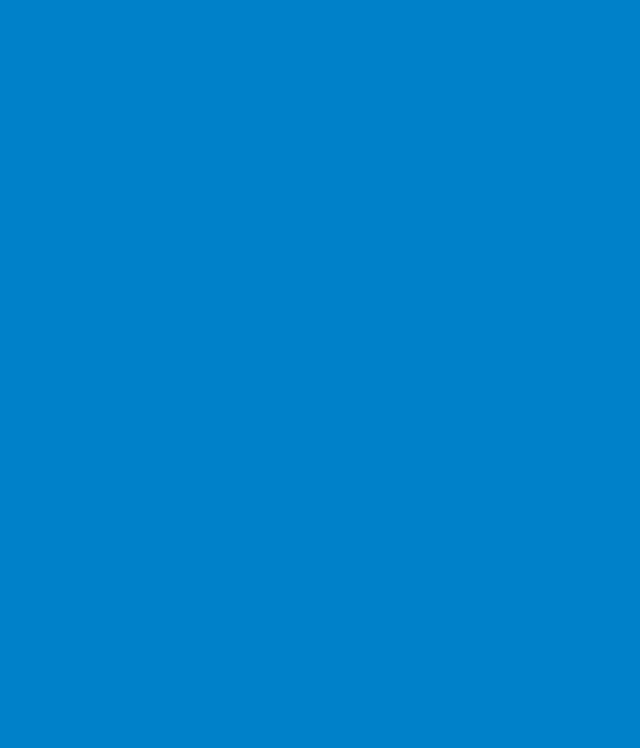
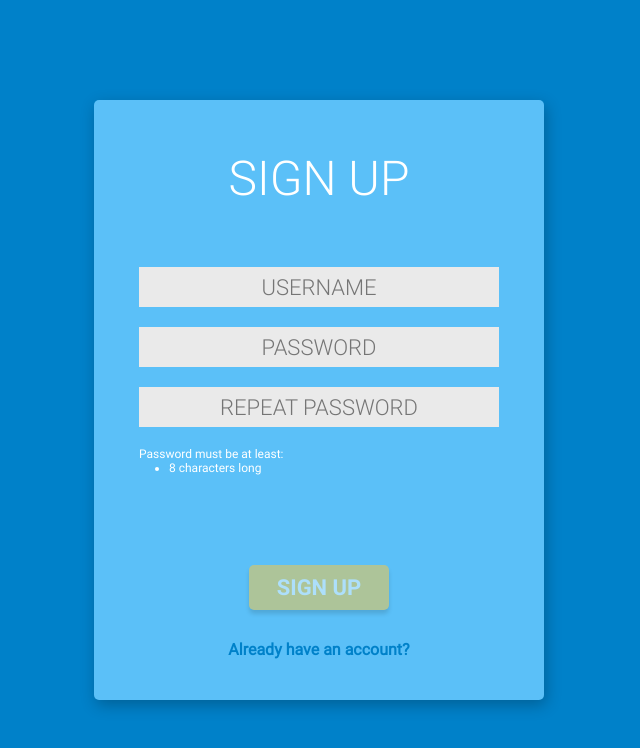
Before and after one commit to Mikael-Kolehmainen/node-chat-application, a React (Create React App) app in the folder client/: page / in a window 1280 px wide. Shown: the top 748 px of the page, without its empty margins (321-961 px from the left). Built offline with nearby package versions, Linux system fonts and the light colour scheme.

Commit message:
Front-end for sign-up/sign-in

```diff
--- a/client/src/App.js
+++ b/client/src/App.js
@@ -4,12 +4,14 @@ import { BrowserRouter as Router, Route, Routes } from 'react-router-dom';
 
 import Chat from './components/Chat';
 import SignUp from './components/SignUp';
+import SignIn from './components/SignIn';
 
 export default function App() {
   return (
     <Router>
       <Routes>
         <Route index exact path="/" element={<SignUp />} />
+        <Route path="/sign-in" element={<SignIn />} />
         <Route path="/chat" element={<Chat />} />
       </Routes>
     </Router>
--- /dev/null
+++ b/client/src/components/SignIn.js
@@ -0,0 +1,17 @@
+
+
+export default function SignIn() {
+  return (
+    <section>
+      <article className="box sign-in">
+        <h1>SIGN IN</h1>
+        <form>
+          <input type="text" name="username" placeholder="USERNAME" maxLength={25} className="input-field" />
+          <input type="password" name="pw" placeholder="PASSWORD" maxLength={25} className="input-field" />
+          <input type="submit" name="sign-in" value="SIGN IN" className="btn" />
+        </form>
+        <a href="/">New?</a>
+      </article>
+    </section>
+  );
+}
--- a/client/src/components/SignUp.js
+++ b/client/src/components/SignUp.js
@@ -1,10 +1,55 @@
-
+import { useState } from "react";
 
 export default function SignUp() {
+  const [passwordField, setPasswordField] = useState("");
+  const [repeatPasswordField, setRepeatPasswordField] = useState("");
+  const [passwordValidationMsg, setPasswordValidationMsg] = useState("");
+  const [disableSubmitBtn, setDisableSubmitBtn] = useState(true);
+  const [passwordLengthValidationColor, setPasswordLengthValidationColor] = useState({color: "white"});
+
+  const savePassword = (event) => {
+    setPasswordField(event.target.value);
+  }
+
+  const saveRepeatPassword = (event) => {
+    setRepeatPasswordField(event.target.value);
+  }
+
+  const validatePassword = (event) => {
+    if (passwordField === repeatPasswordField) {
+      setDisableSubmitBtn(false);
+      setPasswordValidationMsg("");
+    } else {
+      setDisableSubmitBtn(true);
+      setPasswordValidationMsg("Passwords don't match");
+    }
+
+    if (passwordField.length < 8) {
+      setDisableSubmitBtn(true);
+      setPasswordLengthValidationColor({color: "red"});
+    } else {
+      setPasswordLengthValidationColor({color: "white"});
+    }
+  }
+
   return(
     <section>
-      <article>
-
+      <article className="box sign-up">
+        <h1>SIGN UP</h1>
+        <form>
+          <input type="text" name="username" placeholder="USERNAME" className="input-field" maxLength={25} />
+          <input type="password" onChange={savePassword} onBlur={validatePassword} name="pw" maxLength={25} placeholder="PASSWORD" className="input-field" />
+          <input type="password" onChange={saveRepeatPassword} onBlur={validatePassword} name="repeat-pw" maxLength={25} placeholder="REPEAT PASSWORD" className="input-field" />
+          <p id="validation-msg">{passwordValidationMsg}</p>
+          <div className="small-notice">
+              <p>Password must be at least:</p>
+              <ul>
+                  <li style={passwordLengthValidationColor}>8 characters long</li>
+              </ul>
+          </div>
+          <input type="submit" name="sign-up" value="SIGN UP" className="btn" disabled={disableSubmitBtn} />
+        </form>
+        <a href="/sign-in">Already have an account?</a>
       </article>
     </section>
   );
--- a/client/src/styles/css/main.css
+++ b/client/src/styles/css/main.css
@@ -156,6 +156,16 @@ section .chat {
       left: 70%;
       transform: translate(-50%, -50%); }
 
+.sign-up .input-field, .sign-in .input-field {
+  text-align: center; }
+
+.sign-up {
+  height: 500px !important; }
+  .sign-up form .btn {
+    margin-top: 90px; }
+  .sign-up #validation-msg {
+    color: red; }
+
 * {
   scroll-behavior: smooth;
   margin: 0;
--- /dev/null
+++ b/client/src/styles/sass/layout/_sign.scss
@@ -0,0 +1,17 @@
+.sign-up, .sign-in {
+  .input-field {
+    text-align: center;
+  }
+}
+.sign-up {
+  height: 500px !important;
+
+  form {
+    .btn {
+      margin-top: 90px;
+    }
+  }
+  #validation-msg {
+    color: red;
+  }
+}
--- a/client/src/styles/sass/main.scss
+++ b/client/src/styles/sass/main.scss
@@ -7,6 +7,7 @@
 // LAYOUT
 
 @import './layout/chat';
+@import './layout/sign';
 
 // BASE
 
```
Also changed, not shown: 1 other file (tests, documents, lock files or other folders).
